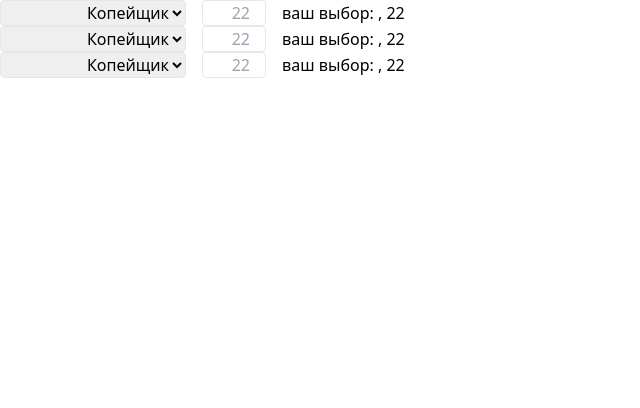
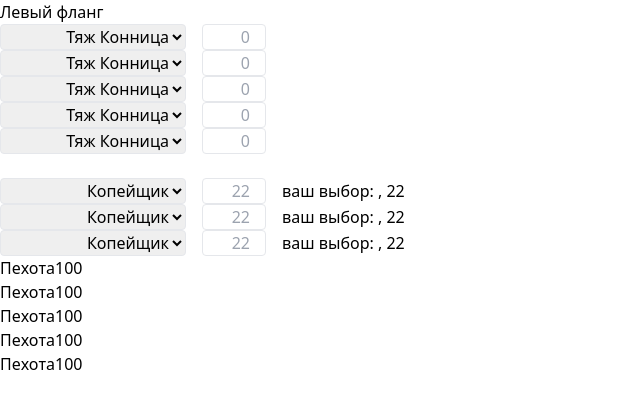
Before and after one commit to frisko-sposad/Next-VPI, a Next.js app: page /battle-calculator in a window 1280 px wide. Shown: the top 408 px of the page, without its empty margins (0-640 px from the left). Built offline with nearby package versions, Linux system fonts and the light colour scheme.

Commit message:
added test battlefield base

```diff
--- a/components/battle-front.tsx
+++ b/components/battle-front.tsx
@@ -1,15 +1,15 @@
-import React, { useState } from "react";
-import { unitsData } from "../public/database/units-data";
+import React, { useState } from 'react';
+import { unitsData } from '../public/database/units-data';
 
 const BattleFront = () => {
   //   const unitsType = "Конница";
   //   return (
   //     <div>
   //       <select>
-  //         {unitsData.map((gorupUnit) => {
-  //           if (gorupUnit.name === unitsType) {
-  //             console.log(gorupUnit.name);
-  //             gorupUnit.subRows.map((unitType) => {
+  //         {unitsData.map((groupUnit) => {
+  //           if (groupUnit.name === unitsType) {
+  //             console.log(groupUnit.name);
+  //             groupUnit.subRows.map((unitType) => {
   //               console.log(unitType.name);
 
   //               return <option key={unitType.id}>{unitType.name}</option>;
@@ -25,20 +25,22 @@ const BattleFront = () => {
   //   );
   // };
 
-  const [value, setValue] = useState(""); // запоминаем выбор из
-  const [number, setNumber] = useState("22"); // запоминаем количество
+  const [value, setValue] = useState(''); // запоминаем выбор из
+  const [number, setNumber] = useState('22'); // запоминаем количество
+  // console.log(value);
+  // console.log(number);
 
-  const unitsType = "Пехота";
+  const unitsType = 'Пехота';
 
-  const options = unitsData.map((gorupUnit, index) => {
-    if (gorupUnit.name === unitsType) {
-      const unit = gorupUnit.subRows.map((unit) => {
-        console.log(unit.name);
-        console.log(index);
+  const options = unitsData.map((groupUnit, index) => {
+    if (groupUnit.name === unitsType) {
+      const unit = groupUnit.subRows.map((unit) => {
+        // console.log(unit.name);
+        // console.log(index);
 
         return <option key={unit.id}>{unit.name}</option>;
       });
-      console.log(unit);
+      // console.log(unit);
       return unit;
     }
   });
--- a/pages/battle-calculator/index.tsx
+++ b/pages/battle-calculator/index.tsx
@@ -1,12 +1,62 @@
-import React from "react";
-import BattleFront from "../../components/battle-front";
+import React, { useState } from 'react';
+import BattleFront from '../../components/battle-front';
+import { battlefield } from '../../public/database/battlefield';
+import { unitsData } from '../../public/database/units-data';
+
+const options = unitsData.map((groupUnit, index) => {
+  const unit = groupUnit.subRows.map((unit) => {
+    return <option key={unit.id}>{unit.name}</option>;
+  });
+
+  return unit;
+});
 
 const BattleCalculator = () => {
+  const [battleUnit, setBattleUnit] = useState(battlefield);
+
+  const update = (e) => {
+    setBattleUnit({
+      ...battleUnit,
+      [e.target.name]: e.target.value,
+    });
+    console.log(e.target.name);
+    console.log(e.target.value);
+  };
+
+  console.log(battleUnit);
+  const player1 = battleUnit.player1.left.row.map((el) => {
+    return (
+      <div key={el.id}>
+        <select className="border rounded text-right">{options}</select>
+        <input
+          className="w-16 mx-4 border rounded text-right"
+          type="number"
+          placeholder="0"
+          min="0"
+          onChange={(event) => update(event)}
+        />
+      </div>
+    );
+  });
+
+  const all = battleUnit.player1.left.row.map((el) => {
+    return (
+      <div key={el.id}>
+        <span>{el.name}</span>
+        <span>{el.number}</span>
+      </div>
+    );
+  });
+
   return (
     <div>
+      <p>{battleUnit.player1.left.location}</p>
+      {player1}
+      <br></br>
       <BattleFront />
       <BattleFront />
       <BattleFront />
+      {all}
     </div>
   );
 };
--- /dev/null
+++ b/public/database/battlefield.ts
@@ -0,0 +1,192 @@
+export const battlefield = {
+  player1: {
+    left: {
+      location: "Левый фланг",
+      row: [
+        {
+          id: "p1l1",
+          name: "Пехота",
+          number: 100,
+        },
+        {
+          id: "p1l2",
+          name: "Пехота",
+          number: 100,
+        },
+        {
+          id: "p1l3",
+          name: "Пехота",
+          number: 100,
+        },
+        {
+          id: "p1l4",
+          name: "Пехота",
+          number: 100,
+        },
+        {
+          id: "p1l5",
+          name: "Пехота",
+          number: 100,
+        },
+      ],
+    },
+
+    right: {
+      row1: {
+        name: "Пехота",
+        number: 100,
+      },
+      row2: {
+        name: "Пехота",
+        number: 100,
+      },
+      row3: {
+        name: "Пехота",
+        number: 100,
+      },
+      row4: {
+        name: "Пехота",
+        number: 100,
+      },
+      row5: {
+        name: "Пехота",
+        number: 100,
+      },
+    },
+    defence: {
+      row1: {
+        name: "Пехота",
+        number: 100,
+      },
+      row2: {
+        name: "Пехота",
+        number: 100,
+      },
+      row3: {
+        name: "Пехота",
+        number: 100,
+      },
+      row4: {
+        name: "Пехота",
+        number: 100,
+      },
+      row5: {
+        name: "Пехота",
+        number: 100,
+      },
+    },
+    center: {
+      row1: {
+        name: "Пехота",
+        number: 100,
+      },
+      row2: {
+        name: "Пехота",
+        number: 100,
+      },
+      row3: {
+        name: "Пехота",
+        number: 100,
+      },
+      row4: {
+        name: "Пехота",
+        number: 100,
+      },
+      row5: {
+        name: "Пехота",
+        number: 100,
+      },
+    },
+  },
+
+  player2: {
+    left: {
+      row1: {
+        name: "Пехота",
+        number: 100,
+      },
+      row2: {
+        name: "Пехота",
+        number: 100,
+      },
+      row3: {
+        name: "Пехота",
+        number: 100,
+      },
+      row4: {
+        name: "Пехота",
+        number: 100,
+      },
+      row5: {
+        name: "Пехота",
+        number: 100,
+      },
+    },
+    right: {
+      row1: {
+        name: "Пехота",
+        number: 100,
+      },
+      row2: {
+        name: "Пехота",
+        number: 100,
+      },
+      row3: {
+        name: "Пехота",
+        number: 100,
+      },
+      row4: {
+        name: "Пехота",
+        number: 100,
+      },
+      row5: {
+        name: "Пехота",
+        number: 100,
+      },
+    },
+    defence: {
+      row1: {
+        name: "Пехота",
+        number: 100,
+      },
+      row2: {
+        name: "Пехота",
+        number: 100,
+      },
+      row3: {
+        name: "Пехота",
+        number: 100,
+      },
+      row4: {
+        name: "Пехота",
+        number: 100,
+      },
+      row5: {
+        name: "Пехота",
+        number: 100,
+      },
+    },
+    center: {
+      row1: {
+        name: "Пехота",
+        number: 100,
+      },
+      row2: {
+        name: "Пехота",
+        number: 100,
+      },
+      row3: {
+        name: "Пехота",
+        number: 100,
+      },
+      row4: {
+        name: "Пехота",
+        number: 100,
+      },
+      row5: {
+        name: "Пехота",
+        number: 100,
+      },
+    },
+  }
+}
```
